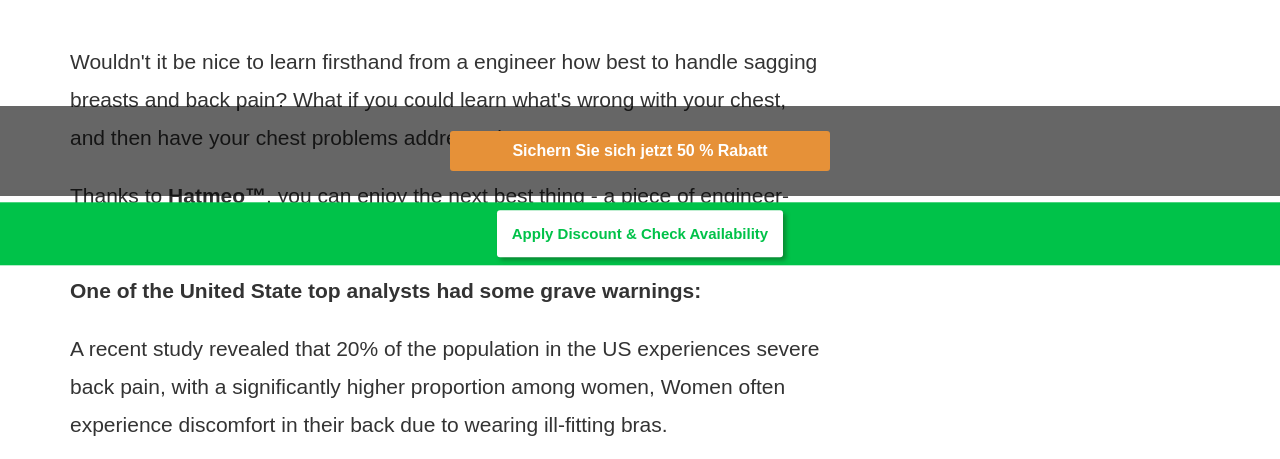
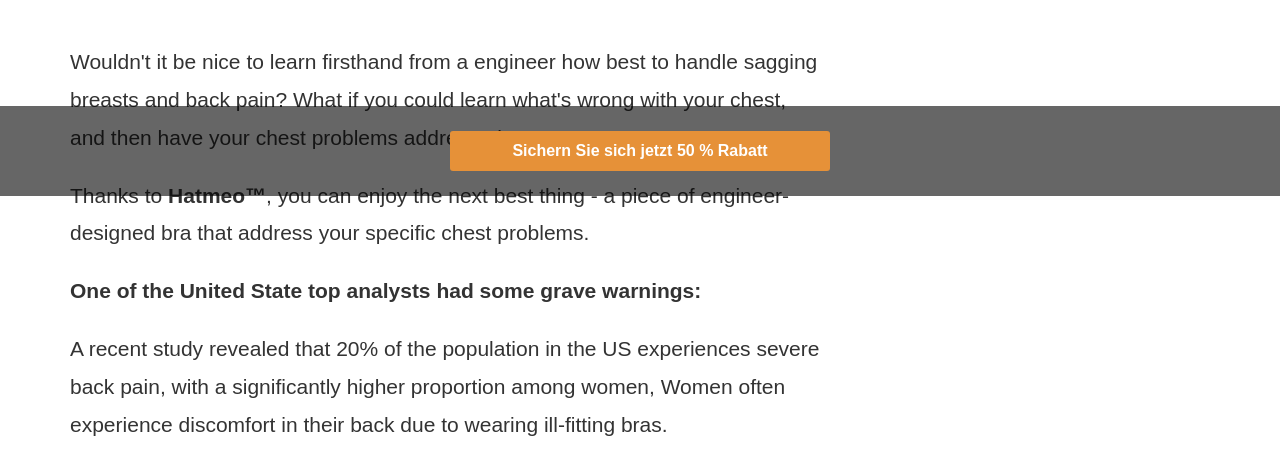
Before and after one commit to xxl4/lp_template, a PHP site: page / in a window 1280 px wide. Shown: the part 604-1063 px from the top of the page. Run offline with PHP 8.4, Linux system fonts and the light colour scheme; some web fonts are replaced.

Commit message:
fix the same issue

```diff
--- a/us/bh03-2/index.php
+++ b/us/bh03-2/index.php
@@ -641,18 +641,7 @@ $offer="https://tk.ushealth6.com/click.php?lp=1";
             }
         }
     </style>
-    <div id="floating-nav-content" class="floating-bar floating-bottom justify-center marked-elm" data-class=".btn-order" data-ticktopelm data-tickbottomelm=".show-floating">
-        <div class="container">
-            <div class="inner">
-                <div class="floating-desc">
-                    <p style="text-align: center;">Claim Your 60% Discount Today</p>
-                </div>
-                <a href="<?php echo $offer; ?>"  class="btn-floating-bar pulse" style="background-color: #19AF42">
-                    <p style="text-align: center;"><strong>Apply Discount & Check Availability</strong></p>
-                </a>
-            </div>
-        </div>
-    </div>
+
     <div class="modal fade" id="imagemodal" tabindex="-1" role="dialog" aria-labelledby="myModalLabel" aria-hidden="true">
         <div class="modal-dialog">
             <div class="modal-content">
```
